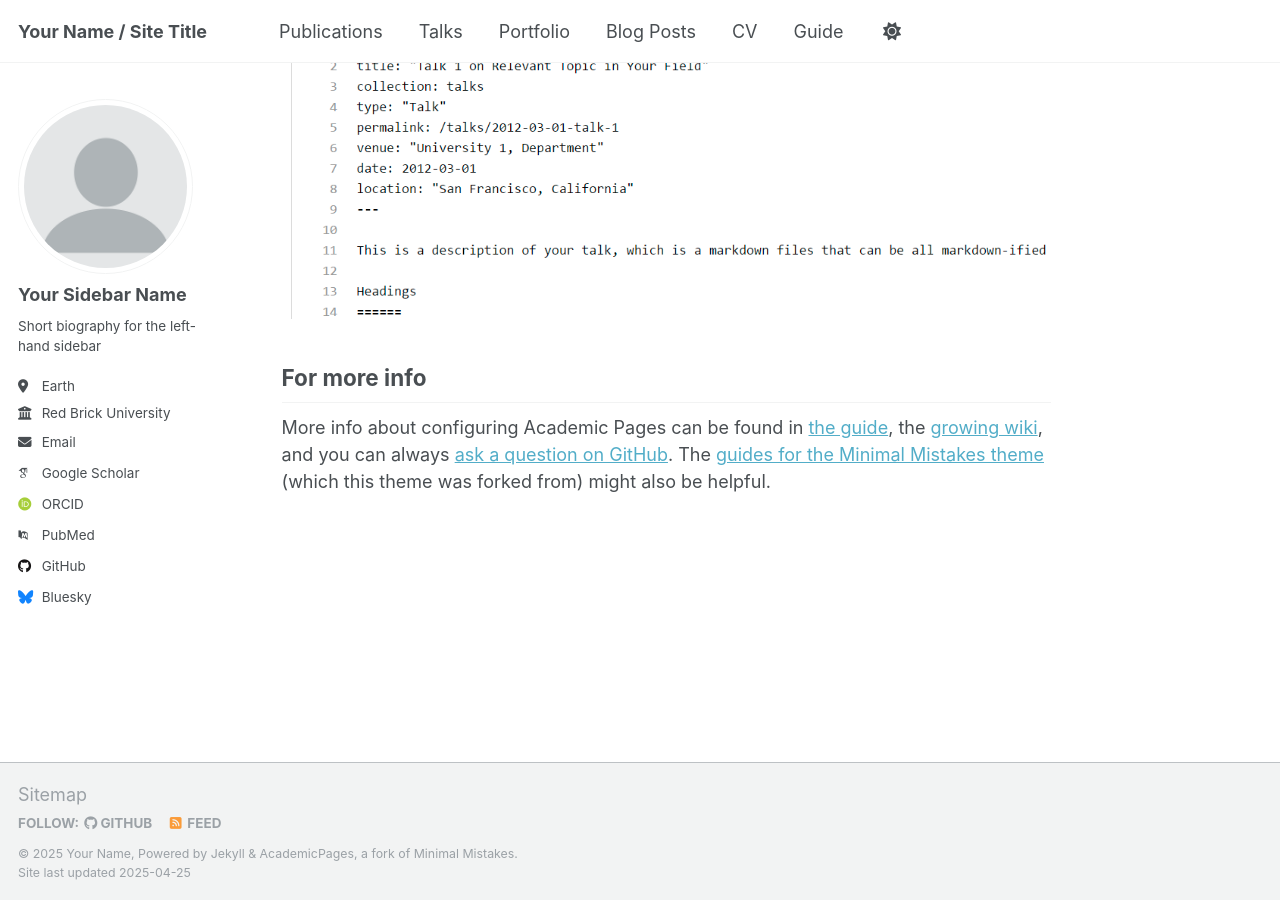
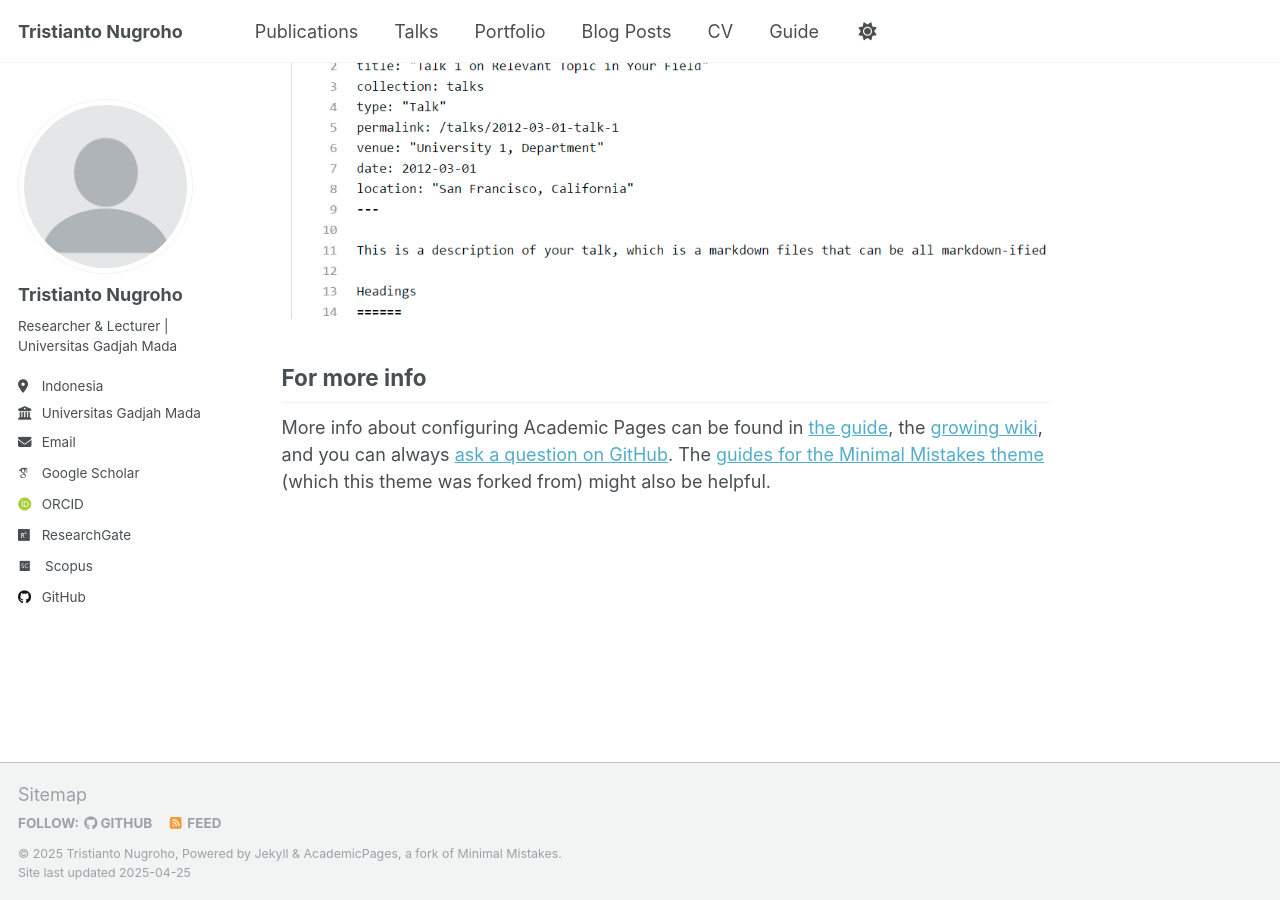
Before and after one commit to tristiantonugroho/tristiantonugroho.github.io, a Jekyll site: the page built from _pages/about.md, in a window 1280 px wide and 900 px high, scrolled down 2636 px. Built offline with Jekyll 4.4.1, drawn with Linux system fonts in a browser that asks for light colours; some web fonts are replaced.

Commit message:
config update

```diff
--- a/_config.yml
+++ b/_config.yml
@@ -9,13 +9,13 @@
 # Basic Site Settings
 locale                   : "en-US"
 site_theme               : "default"
-title                    : "Your Name / Site Title"
+title                    : "Tristianto Nugroho"
 title_separator          : "-"
-name                     : &name "Your Name"
-description              : &description "personal description"
-url                      : https://academicpages.github.io # the base hostname & protocol for your site e.g. "https://[your GitHub username].github.io"
+name                     : &name "Tristianto Nugroho"
+description              : &description "Researcher & Lecturer | Universitas Gadjah Mada"
+url                      : https://tristiantonugroho.github.io # the base hostname & protocol for your site e.g. "https://[your GitHub username].github.io"
 baseurl                  : "" # the subpath of your site, e.g. "/blog"
-repository               : "academicpages/academicpages.github.io"
+repository               : "tristiantonugroho/tristiantonugroho.github.io"
 
 # Site Author - The following control what appear as part of the author content on the side bar.
 #               If a field is blank the icon and link will not appear, otherwise it will be shown.
@@ -23,34 +23,34 @@ repository               : "academicpages/academicpages.github.io"
 author:
   # Biographic information
   avatar           : "profile.png"
-  name             : "Your Sidebar Name"
+  name             : "Tristianto Nugroho"
   pronouns         : # example: "she/her"
-  bio              : "Short biography for the left-hand sidebar"
-  location         : "Earth"
-  employer         : "Red Brick University"
+  bio              : "Researcher & Lecturer | Universitas Gadjah Mada"
+  location         : "Indonesia"
+  employer         : "Universitas Gadjah Mada"
   uri              : # URL
-  email            : "none@example.org"
+  email            : "tristiantonugroho@ugm.ac.id"
 
   # Academic websites
   arxiv            : # URL - Update with the correct link to your profile
-  googlescholar    : "https://scholar.google.com/citations?user=PS_CX0AAAAAJ"
+  googlescholar    : "https://scholar.google.com/citations?user=YIUsAPYAAAAJ&hl=en"
   impactstory      : # URL
-  orcid            : "http://orcid.org/yourorcidurl"
+  orcid            : "https://orcid.org/0000-0003-3688-7486"
   semantic         : # URL
-  pubmed           : "https://www.ncbi.nlm.nih.gov/pubmed/?term=john+snow"
-  researchgate     : # URL
-  scopus           : # URL
+  pubmed           : # URL
+  researchgate     : "https://www.researchgate.net/profile/Tristianto-Nugroho"
+  scopus           : "https://www.scopus.com/authid/detail.uri?authorId=57194405962"
 
   # Repositories and software development
   bitbucket        : # Username - Update with your username on the site
   codepen          : # Username
   dribbble         : # Username
-  github           : "academicpages"
+  github           : "tristiantonugroho"
   kaggle           : # Username
   stackoverflow    : # User number or user number and name (i.e., use "1" or "1/jeff-atwood")
 
   # Social media
-  bluesky          : "bsky.app" # Replace this with you Bluesky username
+  bluesky          : # Username
   facebook         : # Username
   flickr           : # Username
   foursquare       : # Username
```
